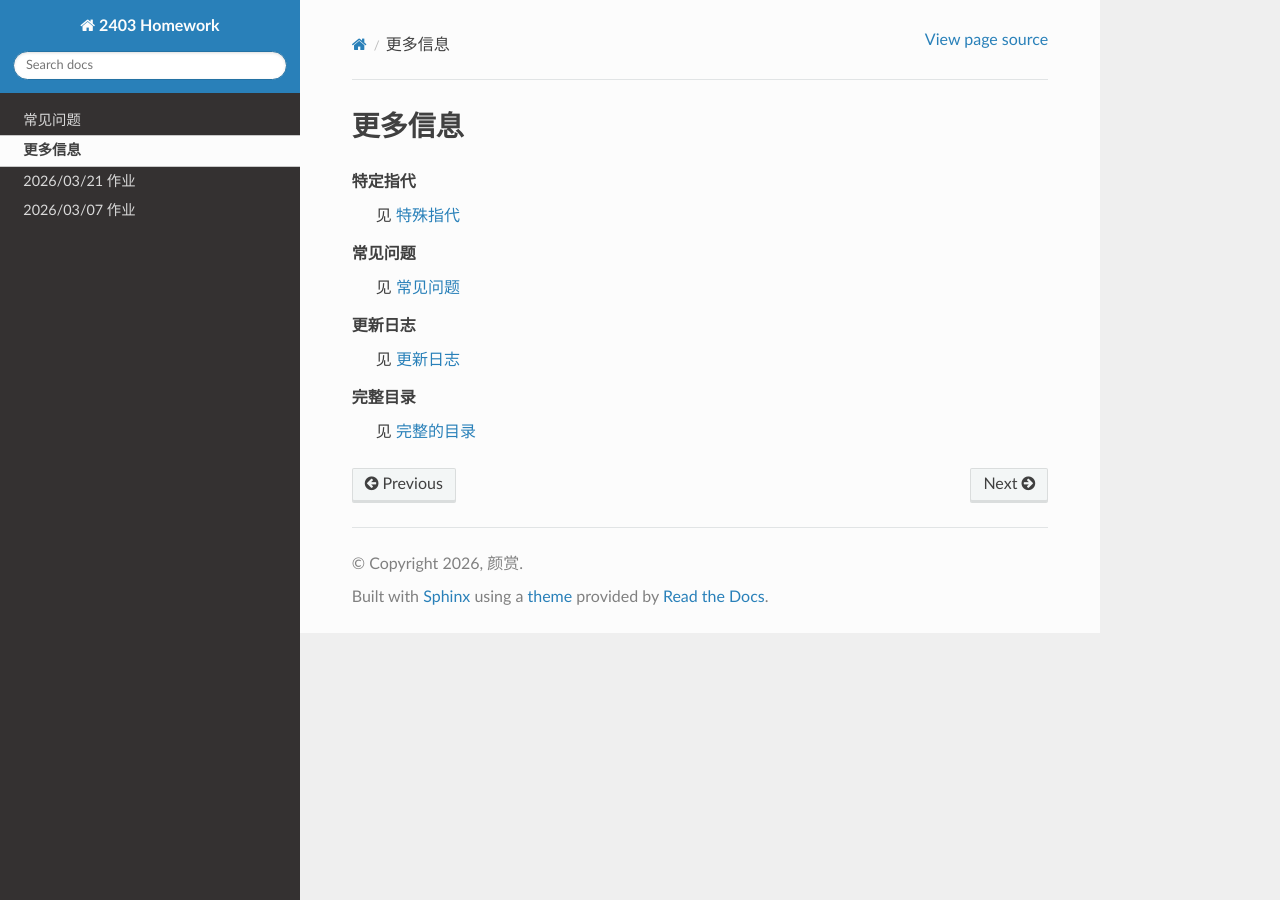
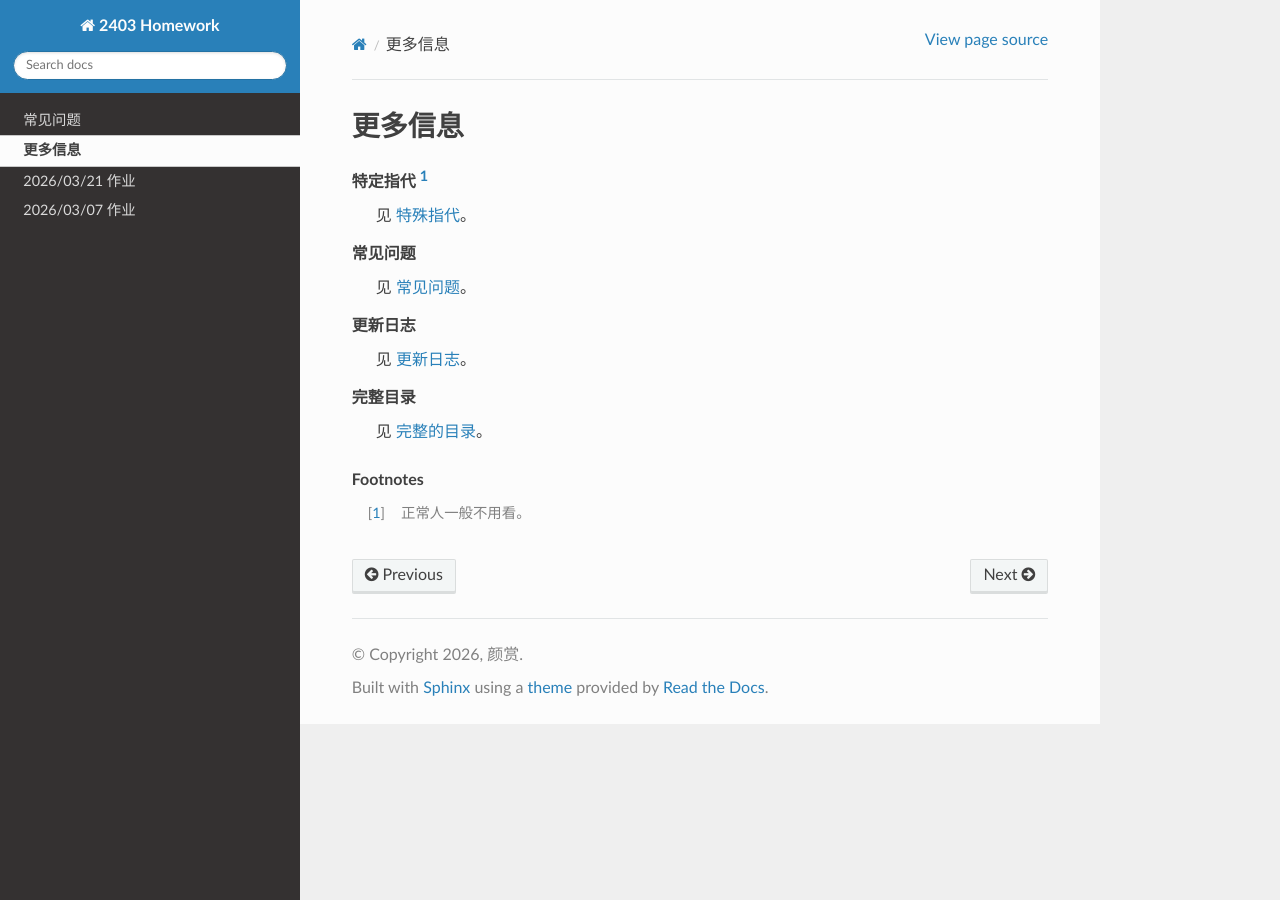
Before and after one commit to Sail-in-1024/2403-Homework, a Sphinx documentation site: the page built from docs/source/moreinfo.rst, in a window 1280 px wide. Built offline with Sphinx 7.4.7 and the Read the Docs theme 3.1.0, drawn with Linux system fonts in a browser that asks for light colours; pages that are not in the unit, such as notebooks, are missing from menus.

Commit message:
更新 moreinfo.rst
补充说明

```diff
--- a/docs/source/moreinfo.rst
+++ b/docs/source/moreinfo.rst
@@ -1,14 +1,17 @@
 更多信息
 ========
 
-特定指代
-   见 :doc:`glossary`
+特定指代 [#]_
+   见 :doc:`glossary`。
 
 常见问题
-   见 :doc:`faq`
+   见 :doc:`faq`。
 
 更新日志
-   见 :doc:`updatelogs`
+   见 :doc:`updatelogs`。
 
 完整目录
-   见 :doc:`contents`
+   见 :doc:`contents`。
+
+.. rubric:: Footnotes
+.. [#] 正常人一般不用看。
```
